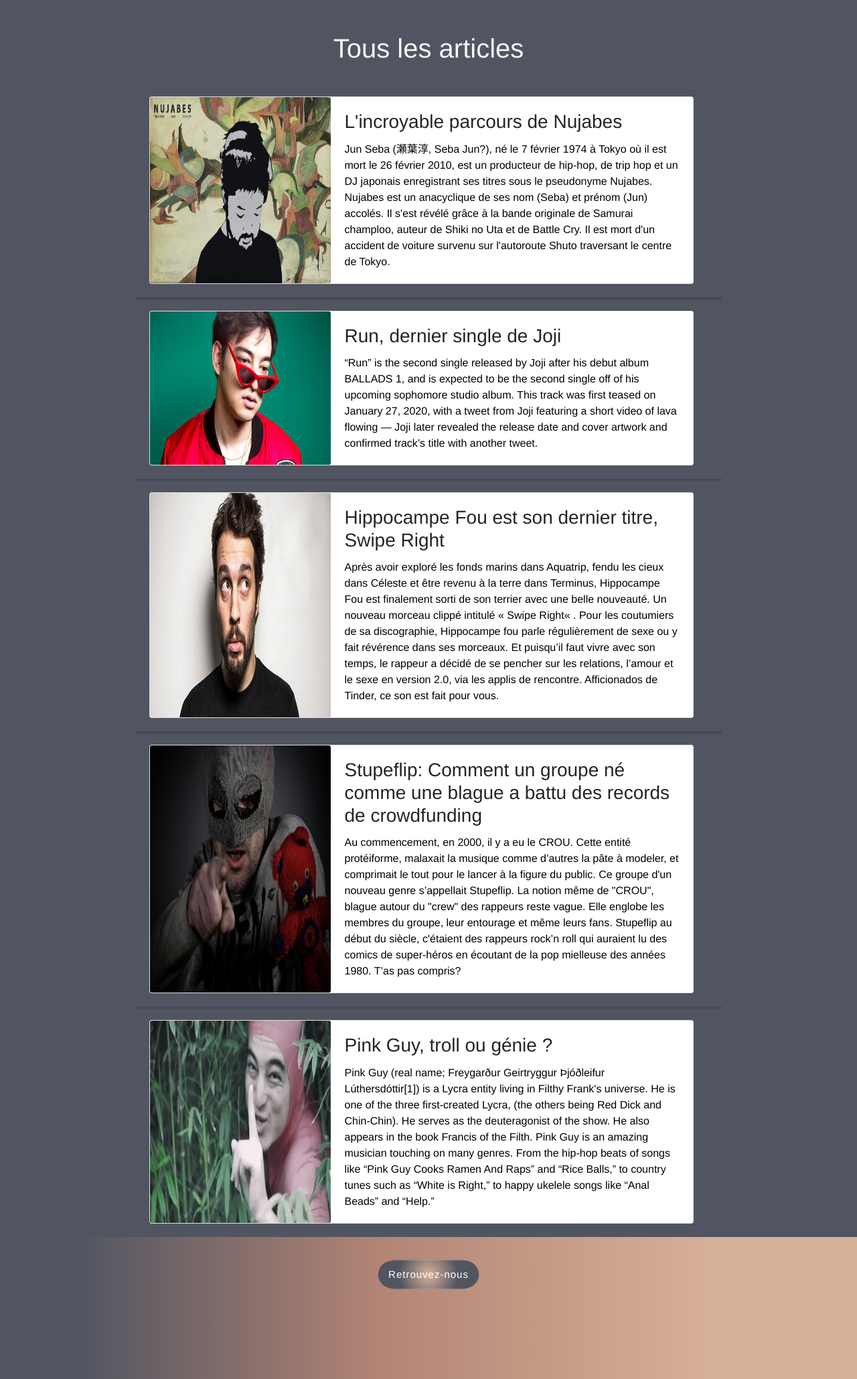
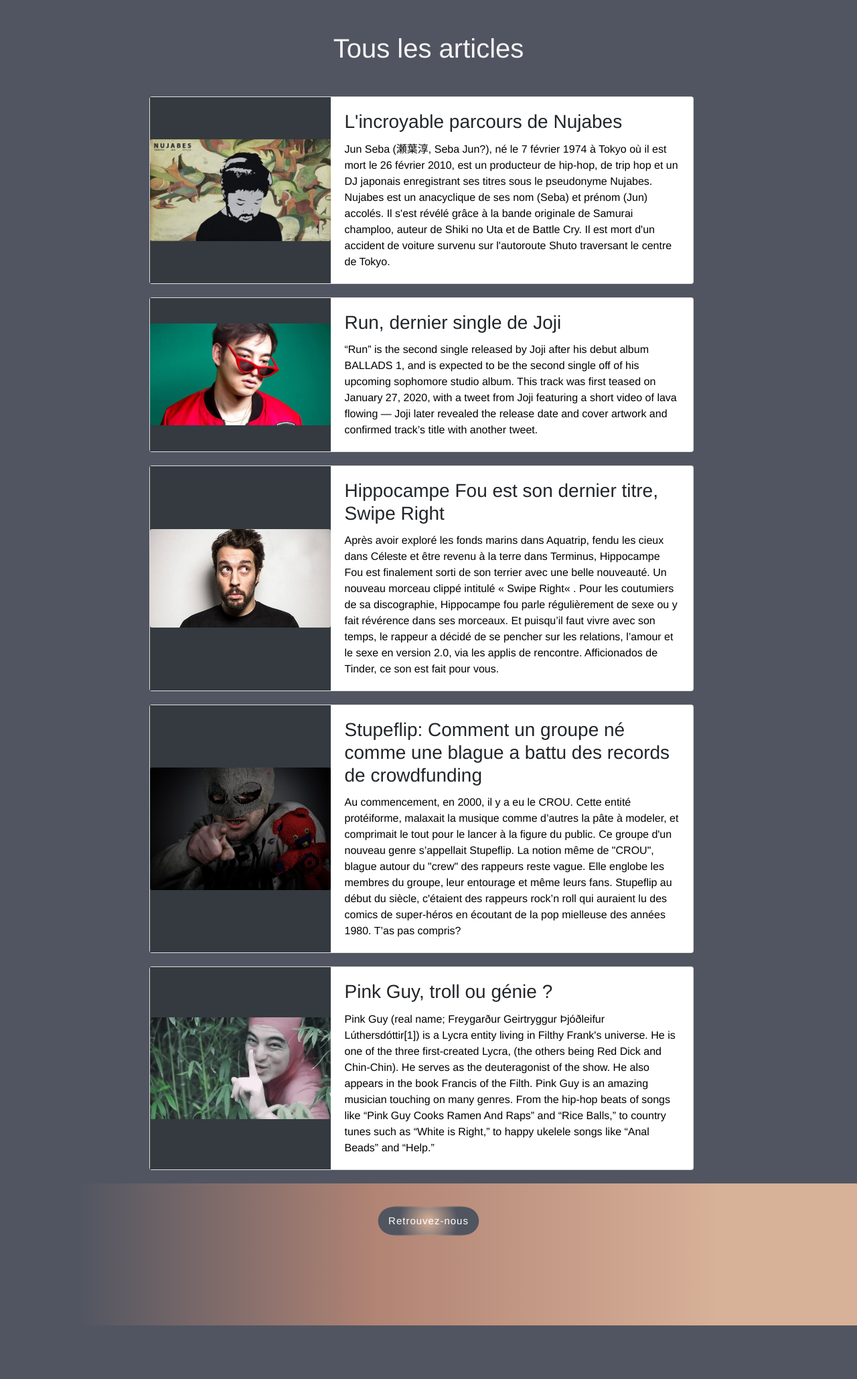
Before and after one commit to yayaGEMA/younison, a Symfony app: template templates/articles/articleList.html.twig in a window 1280 px wide. Shown: the part 56-2115 px from the top of the page at 67% size. After the commit the page ends 2035 px from the top, so only its background shows below. Run offline with Twig, Linux system fonts and the light colour scheme; the template is opened without the code that fills it, so the values that code supplies are empty; some libraries are stand-ins or nearby versions.

Commit message:
visuel et reglages liste article

```diff
--- a/public/css/style.css
+++ b/public/css/style.css
@@ -191,7 +191,7 @@ cursor: pointer;
 }
 /*Liste des articles*/
 .card-img{
-  height: 100%;
+  max-height: 100%;
 }
 .card{
   margin-bottom: 20px;
@@ -200,11 +200,7 @@ cursor: pointer;
 display: flex;
 flex: 1 1 auto;
 }
-.separation{
-width: 70%;
-height: 3px;
-background-color: rgba(0,0,0,0.1)
-}
+
 
 
 /*Media Queries*/
--- a/templates/articles/articleList.html.twig
+++ b/templates/articles/articleList.html.twig
@@ -14,10 +14,10 @@
     <section class="">
       <div class="card offset-2" style="max-width: 65%;">
         <div class="row no-gutters">
-          <div class="col-md-4">
-            <img src="../images/nujabes.jpeg" class="card-img" alt="...">
+          <div class="col-xl-4 bg-dark d-flex align-items-center">
+            <img src="../images/nujabes.jpeg" class="card-img img-fluid d-inline-block" alt="...">
           </div>
-          <div class="col-md-8">
+          <div class="col-xl-8">
             <div class="card-body">
               <h3 class="card-title">L'incroyable parcours de Nujabes</h3>
               <p class="card-text"> Jun Seba (瀬葉淳, Seba Jun?), né le 7 février 1974 à Tokyo où il est mort le 26 février 2010, est un producteur de hip-hop, de trip hop et un DJ japonais enregistrant ses titres sous le pseudonyme Nujabes. Nujabes est un anacyclique de ses nom (Seba) et prénom (Jun) accolés. Il s'est révélé grâce à la bande originale de Samurai champloo, auteur de Shiki no Uta et de Battle Cry. Il est mort d'un accident de voiture survenu sur l'autoroute Shuto traversant le centre de Tokyo.</p>
@@ -25,13 +25,13 @@
           </div>
         </div>
       </div>
-    <hr class="separation">
+
     <div class="card offset-2" style="max-width: 65%;">
       <div class="row no-gutters">
-        <div class="col-md-4">
-          <img src="../images/joji.jpg" class="card-img" alt="...">
+        <div class="col-xl-4 bg-dark d-flex align-items-center">
+          <img src="../images/joji.jpg" class="card-img img-fluid d-inline-block" alt="...">
         </div>
-        <div class="col-md-8">
+        <div class="col-xl-8">
           <div class="card-body">
             <h3 class="card-title">Run, dernier single de Joji</h3>
             <p class="card-text"> “Run” is the second single released by Joji after his debut album BALLADS 1, and is expected to be the second single off of his upcoming sophomore studio album. This track was first teased on January 27, 2020, with a tweet from Joji featuring a short video of lava flowing — Joji later revealed the release date and cover artwork and confirmed track’s title with another tweet.</p>
@@ -39,13 +39,13 @@
         </div>
       </div>
     </div>
-    <hr class="separation">
+
     <div class="card offset-2" style="max-width: 65%;">
       <div class="row no-gutters">
-        <div class="col-md-4">
-          <img src="../images/hippo.jpg" class="card-img" alt="...">
+        <div class="col-xl-4 bg-dark d-flex align-items-center">
+          <img src="../images/hippo.jpg" class="card-img img-fluid d-inline-block" alt="...">
         </div>
-        <div class="col-md-8">
+        <div class="col-xl-8">
           <div class="card-body">
             <h3 class="card-title">Hippocampe Fou est son dernier titre, Swipe Right</h3>
             <p class="card-text"> Après avoir exploré les fonds marins dans Aquatrip, fendu les cieux dans Céleste et être revenu à la terre dans Terminus, Hippocampe Fou est finalement sorti de son terrier avec une belle nouveauté. Un nouveau morceau clippé intitulé « Swipe Right« .
@@ -55,13 +55,13 @@
         </div>
       </div>
     </div>
-    <hr class="separation">
+
     <div class="card offset-2" style="max-width: 65%;">
       <div class="row no-gutters">
-        <div class="col-md-4">
-          <img src="../images/stupe.jpg" class="card-img" alt="...">
+        <div class="col-xl-4 bg-dark d-flex align-items-center">
+          <img src="../images/stupe.jpg" class="card-img img-fluid d-inline-block" alt="...">
         </div>
-        <div class="col-md-8">
+        <div class="col-xl-8">
           <div class="card-body">
             <h3 class="card-title">Stupeflip: Comment un groupe né comme une blague a battu des records de crowdfunding</h3>
             <p class="card-text">Au commencement, en 2000, il y a eu le CROU. Cette entité protéiforme, malaxait la musique comme d’autres la pâte à modeler, et comprimait le tout pour le lancer à la figure du public. Ce groupe d'un nouveau genre s’appellait Stupeflip. La notion même de "CROU", blague autour du "crew" des rappeurs reste vague. Elle englobe les membres du groupe, leur entourage et même leurs fans. Stupeflip au début du siècle, c'étaient des rappeurs rock’n roll qui auraient lu des comics de super-héros en écoutant de la pop mielleuse des années 1980. T’as pas compris?</p>
@@ -69,13 +69,13 @@
         </div>
       </div>
     </div>
-    <hr class="separation">
+
     <div class="card offset-2" style="max-width: 65%;">
       <div class="row no-gutters">
-        <div class="col-md-4">
-          <img src="../images/pinky.gif" class="card-img" alt="...">
+        <div class="col-xl-4 bg-dark d-flex align-items-center">
+          <img src="../images/pinky.gif" class="card-img img-fluid d-inline-block" alt="...">
         </div>
-        <div class="col-md-8">
+        <div class="col-xl-8">
           <div class="card-body">
             <h3 class="card-title">Pink Guy, troll ou génie ?</h3>
             <p class="card-text">Pink Guy (real name; Freygarður Geirtryggur Þjóðleifur Lúthersdóttir[1]) is a Lycra entity living in Filthy Frank's universe. He is one of the three first-created Lycra, (the others being Red Dick and Chin-Chin). He serves as the deuteragonist of the show. He also appears in the book Francis of the Filth. Pink Guy is an amazing musician touching on many genres. From the hip-hop beats of songs like “Pink Guy Cooks Ramen And Raps” and “Rice Balls,” to country tunes such as “White is Right,” to happy ukelele songs like “Anal Beads” and “Help.”</p>
```
